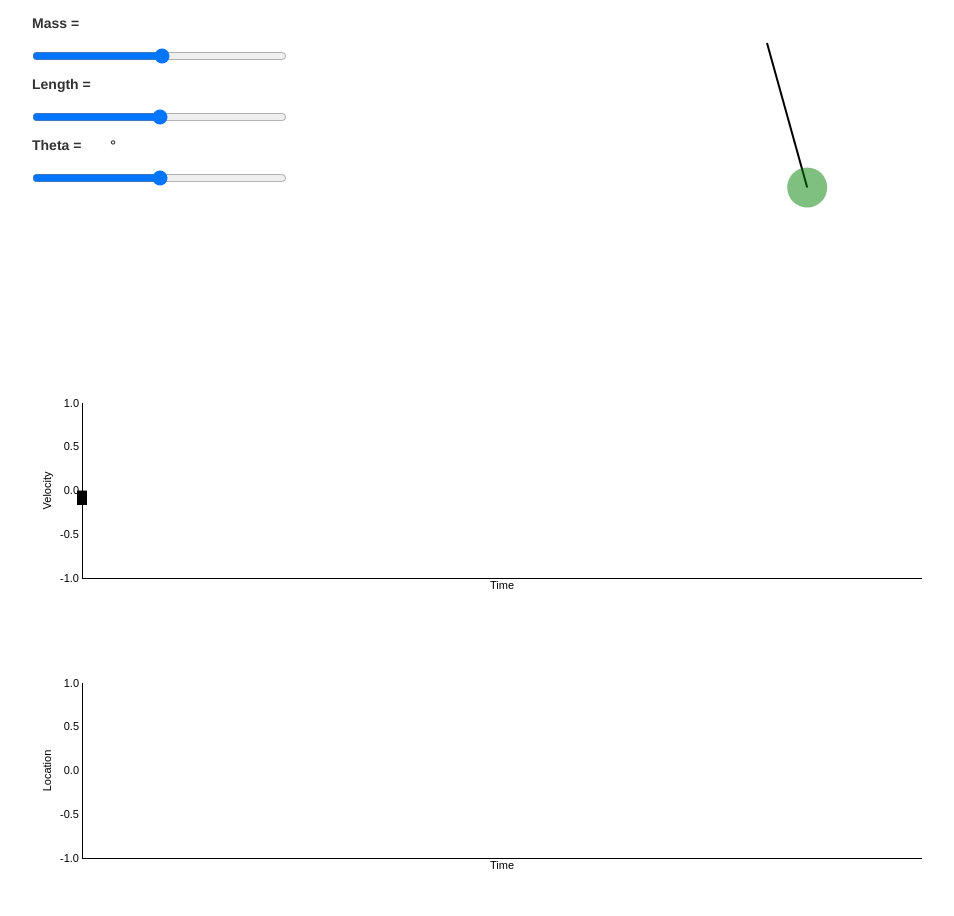
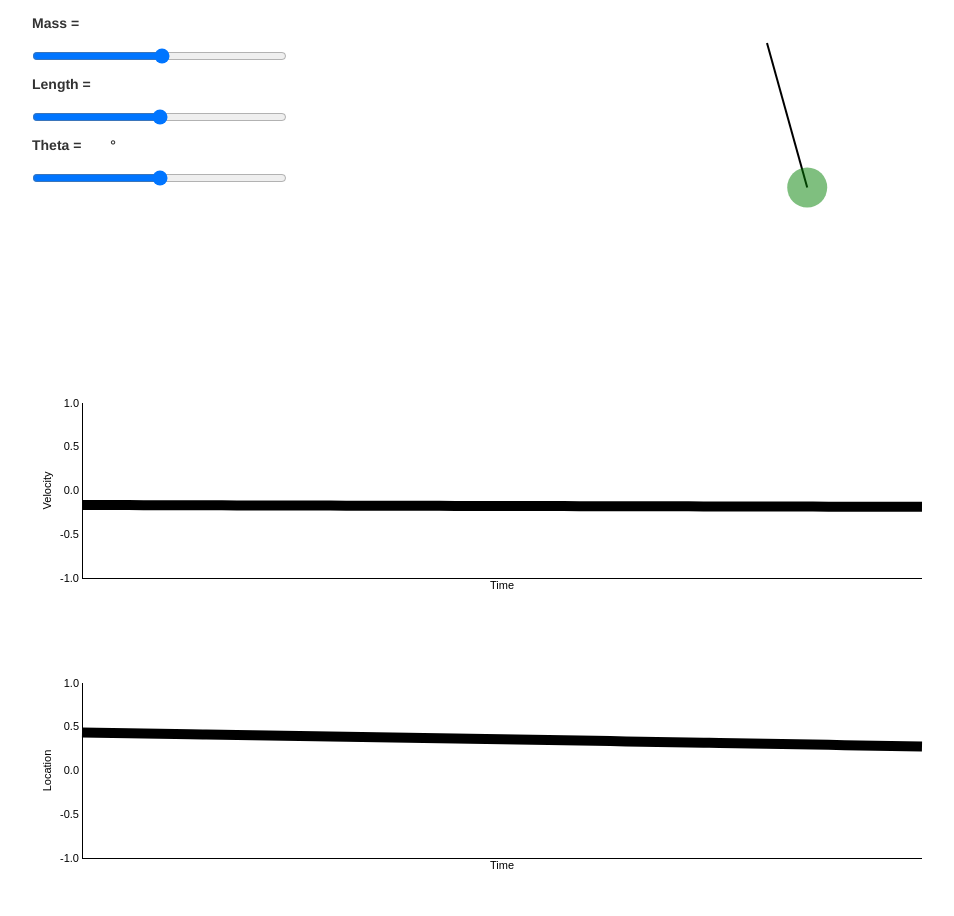
Before and after one commit to leedahee/Play-with-javascript, a plain HTML site: page pendulum.htm in a window 1280 px wide. Shown: the part 594-1510 px from the top of the page, without its empty margins (53-1007 px from the left). Drawn offline with nearby package versions, Linux system fonts and the light colour scheme.

Commit message:
Update velocity and position sampling. Rename global vars to avoid name collision.

```diff
--- a/bob.js
+++ b/bob.js
@@ -19,13 +19,15 @@ pendulum.update = function(dt) {
 
   // Update velocity
   this.thdot += thddot * dt;
-  veloValue.push(this.thdot)
+
+  // Push the time with the angular velocity into the global array tracking them.
+  time_velo_vals.push({ time: +Date.now(), value: +this.thdot })
 
   //Update position
   this.th += this.thdot * dt;
 
-
-
+  // Push the time with the location into the global array tracking them.
+  time_loc_vals.push({ time: +Date.now(), value: +this.th })
 }
 
 pendulum.draw = function(firstDraw) {
--- a/location.js
+++ b/location.js
@@ -1,18 +1,13 @@
 // https://bl.ocks.org/ajfarkas/a007097730f23ca0ff32b3e0fde226f6
 // store a bunch of time values for the graph
-times = []
+time_loc_vals = []
 
 function createLocation() {
   // this is how time would be stored on the server
   var now = Date.now()
-  // add datum
-  times.push({
-    milliseconds: parseInt(now.toString().slice(-3)),
-    time: now
-  })
   // remove old data
-  if (times.length > 120)
-    times.shift()
+  if (time_loc_vals.length > 120)
+    time_loc_vals.shift()
   // define plot boundaries
   var width = 900,
       height = 200
@@ -47,11 +42,11 @@ function createLocation() {
 
 
   // set time span to show
-  var timeCap = width * 40 // 12s
-  var latest = times.length
-    ? times[times.length - 1].time
+  var timeCap = width // 12s
+  var latest = time_loc_vals.length
+    ? time_loc_vals[time_loc_vals.length - 1].time
     : 0
-  var data = times.filter(function(d) {
+  var data = time_loc_vals.filter(function(d) {
     return d.time >= latest - timeCap
   })
 
@@ -59,8 +54,8 @@ function createLocation() {
   y.domain([-1,1])
 
   var line = d3.svg.line()
-    .x(function(d) { return x(parseInt(d.time)) })
-    .y(function(d) { return y(d.milliseconds) })
+    .x(function(d) { return x(d.time) })
+    .y(function(d) { return y(d.value) })
   // make the graph
   var svg = d3.select('#location')
               .style("width", 900)
@@ -99,7 +94,7 @@ function createLocation() {
 
   // remove old line
   graph.select('.line').remove()
-  //add data line
+  // add data line
   graph.append('path')
     .datum(data)
     .attr('class', 'line')
--- a/pendulum.htm
+++ b/pendulum.htm
@@ -157,9 +157,7 @@
         d3.select("#nTheta-value").text(nTheta);
         d3.select("#nTheta").property("value", nTheta);
       }
-    var veloValue =[]
 
-//
 // Velocity Wave
     // createGraph()
     var startGraph = window.setInterval(createVelocity, 100)
--- a/velocity.js
+++ b/velocity.js
@@ -1,21 +1,18 @@
 // https://bl.ocks.org/ajfarkas/a007097730f23ca0ff32b3e0fde226f6
 // store a bunch of time values for the graph
-datas = []
 
+// global variable for storing [time, velocity] values.
+var time_velo_vals=[]
+
+// Use the global array of time and velocity values to make
+// a line graph of those values over time.
 function createVelocity() {
   // this is how time would be stored on the server
    var now = Date.now()
-  // add datum
-  for (v in veloValue){
-    times.push({
-      time: +now,
-      value: +veloValue[v]
-    })
-  }
 
   // remove old data
-  if (times.length > 120)
-    times.shift()
+  if (time_velo_vals.length > 120)
+    time_velo_vals.shift()
   // define plot boundaries
   var width = 900,
       height = 200
@@ -51,19 +48,12 @@ function createVelocity() {
 
   // set time span to show
   var timeCap = width  // 12s
-  var latest = times.length
-    ? times[times.length - 1].time
+  var latest = time_velo_vals.length
+    ? time_velo_vals[time_velo_vals.length - 1].time
     : 0
-  var data = times.filter(function(d) {
+  var data = time_velo_vals.filter(function(d) {
     return d.time >= latest - timeCap
   })
-    // console.log("data:",d.time)
-    // console.log("times:",times)
-  // for (var value in values){
-  //   var onevalue = values[value]
-  //   onevalue
-  // }
-
 
   x.domain([latest - timeCap, latest])
   y.domain([-1,1])
```
